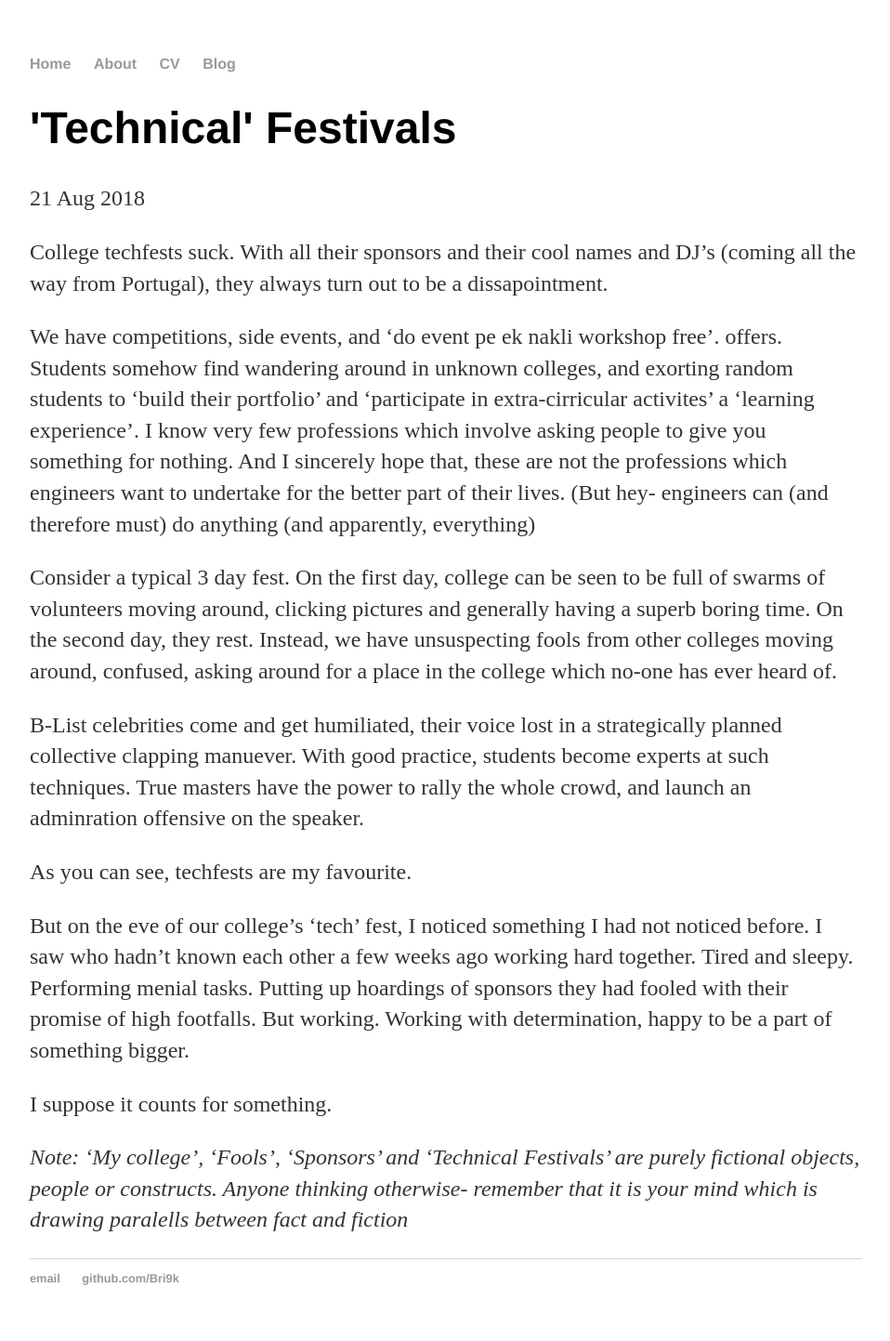
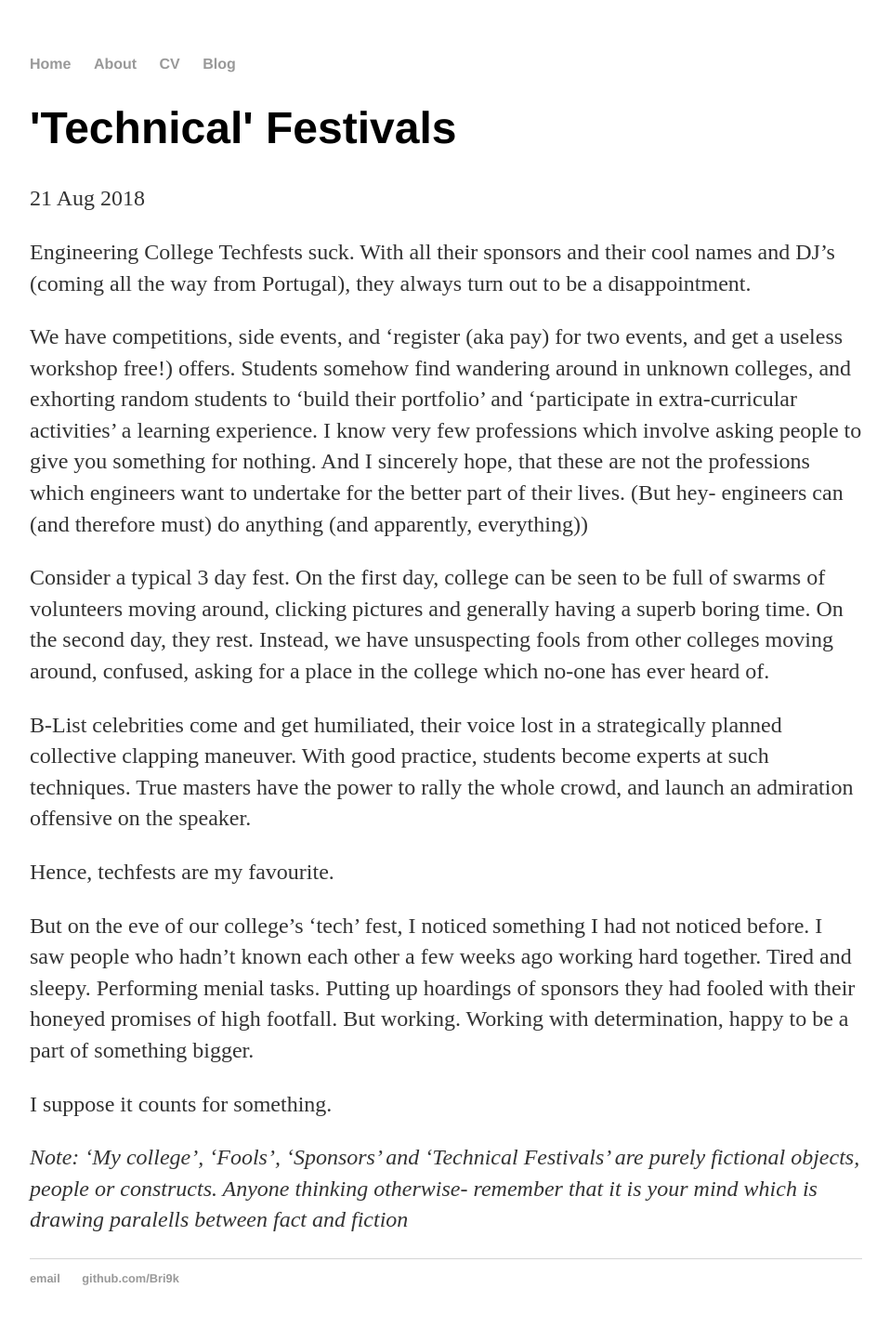
Before and after one commit to akshayrdeodhar/akshayrdeodhar.github.io, a Jekyll site: the page built from _posts/2018-10-02-spark-in-mind.md, in a window 1280 px wide. Shown: the whole page at 93% size, without its empty margins (160-1118 px from the left). Built offline with Jekyll 4.4.1, drawn with Linux system fonts in a browser that asks for light colours.

Commit message:
minor edit

```diff
--- a/_posts/2018-10-02-spark-in-mind.md
+++ b/_posts/2018-10-02-spark-in-mind.md
@@ -4,35 +4,35 @@
 date: 2018-08-21
 ---
 
-College techfests suck. With all their sponsors and their cool names and DJ's
-(coming all the way from Portugal), they always turn out to be a dissapointment.
+Engineering College Techfests suck. With all their sponsors and their cool names and DJ's
+(coming all the way from Portugal), they always turn out to be a disappointment.
 
-We have competitions, side events, and 'do event pe ek nakli workshop free'.
-offers. Students somehow find wandering around in unknown colleges, and exorting
+We have competitions, side events, and 'register (aka pay) for two events, and get a useless workshop free!)
+offers. Students somehow find wandering around in unknown colleges, and exhorting
 random students to 'build their portfolio' and 'participate in
-extra-cirricular activites' a 'learning experience'. I know very few
+extra-curricular activities' a learning experience. I know very few
 professions which involve asking people to give you something for nothing. And
-I sincerely hope that, these are not the professions which engineers want to
+I sincerely hope, that these are not the professions which engineers want to
 undertake for the better part of their lives. (But hey- engineers can
-(and therefore must) do anything (and apparently, everything)
+(and therefore must) do anything (and apparently, everything))
 
 Consider a typical 3 day fest. On the first day, college can be seen to be full of swarms of
 volunteers moving around, clicking pictures and generally having a superb
 boring time. On the second day, they rest. Instead, we have unsuspecting fools
-from other colleges moving around, confused, asking around for a place in the
+from other colleges moving around, confused, asking for a place in the
 college which no-one has ever heard of.
 
 B-List celebrities come and get humiliated, their voice lost in a
-strategically planned collective clapping manuever. With good practice,
+strategically planned collective clapping maneuver. With good practice,
 students become experts at such techniques. True masters have the power to rally the
-whole crowd, and launch an adminration offensive on the speaker.
+whole crowd, and launch an admiration offensive on the speaker.
 
-As you can see, techfests are my favourite.
+Hence, techfests are my favourite.
 
 But on the eve of our college's 'tech' fest, I noticed something I had not
-noticed before. I saw who hadn't known each other a few weeks ago working hard
+noticed before. I saw people who hadn't known each other a few weeks ago working hard
 together. Tired and sleepy. Performing menial tasks. Putting up hoardings of
-sponsors they had fooled with their promise of high footfalls. But working.
+sponsors they had fooled with their honeyed promises of high footfall. But working.
 Working with determination, happy to be a part of something bigger.
 
 I suppose it counts for something.
```
